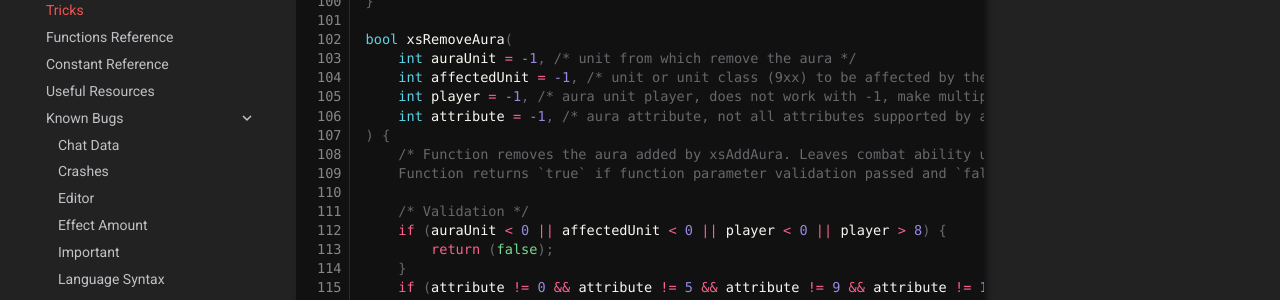
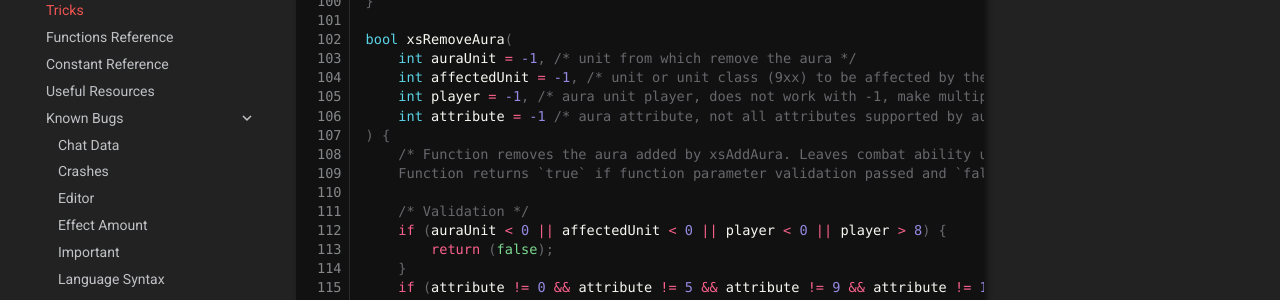
Before and after one commit to Divy1211/AoE2DE_UGC_Guide, an MkDocs documentation site: the page built from docs/general/xs/tricks.md, in a window 1280 px wide and 900 px high, scrolled down 2478 px. Shown: the part 152-452 px from the top of the window. Built offline with MkDocs 1.6.1 and Material for MkDocs 9.7.7, drawn with Linux system fonts in a browser that asks for light colours; some web fonts are replaced; comment, search, counter and statistics services are not loaded.

Commit message:
removed comma

```diff
--- a/docs/general/xs/tricks.md
+++ b/docs/general/xs/tricks.md
@@ -126,7 +126,7 @@ bool xsRemoveAura(
     int auraUnit = -1, /* unit from which remove the aura */
     int affectedUnit = -1, /* unit or unit class (9xx) to be affected by the aura */
     int player = -1, /* aura unit player, does not work with -1, make multiple calls to all players instead */
-    int attribute = -1, /* aura attribute, not all attributes supported by auras, constants are provided */
+    int attribute = -1 /* aura attribute, not all attributes supported by auras, constants are provided */
 ) {
     /* Function removes the aura added by xsAddAura. Leaves combat ability unchanged. Removing auras "freezes" the unit for further non task modifications.
     Function returns `true` if function parameter validation passed and `false` if it did not (no aura removed). */
```
